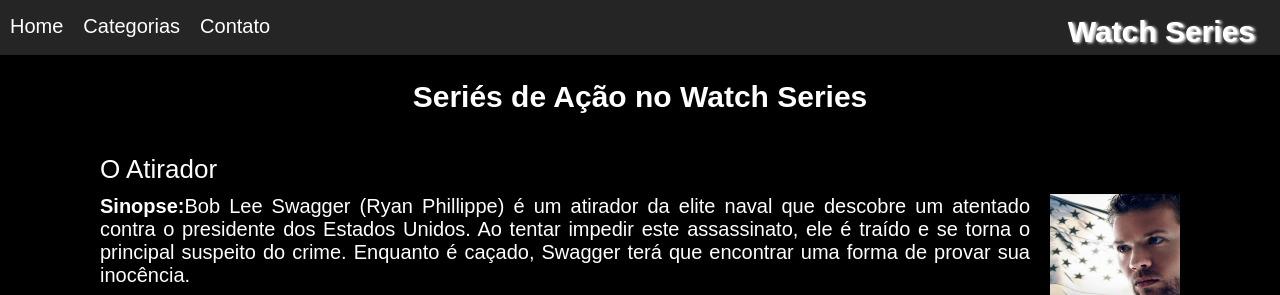
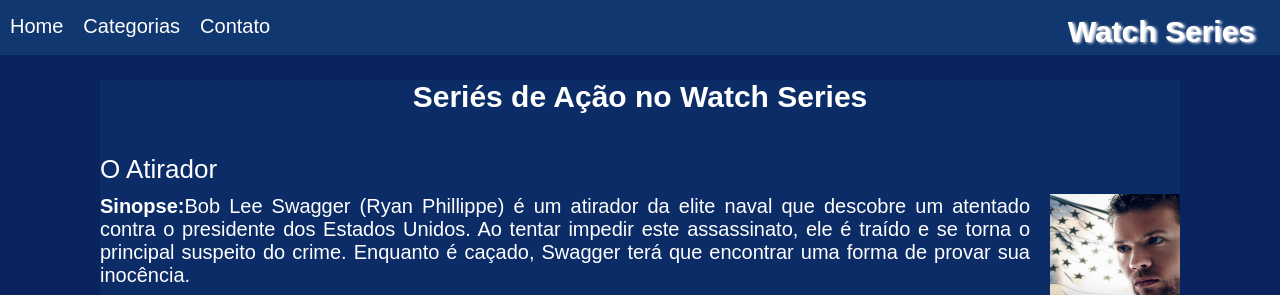
Before and after one commit to DaviMSilva/AtivSeries, a plain HTML site: page acao.html in a window 1280 px wide. Shown: the top 295 px of the page. Drawn offline with Linux system fonts and the light colour scheme.

Commit message:
troca de cor para azul
alterar a cor de preto para azul teste de cor

```diff
--- a/action.css
+++ b/action.css
@@ -2,7 +2,7 @@
 html{
 
 	background-image: url("background.jpg");
-	background-color: black;
+	background-color: rgb(9, 35, 94);
 	height: 600px;
 	margin-top: 50px;
 }
@@ -12,15 +12,21 @@ header {
   top: 0;
   right: 0;
   left: 0;
-  border-bottom: 1px solid #252525;
-  background: #252525;
+  border-bottom: 1px solid rgb(17, 55, 112); ;
+  background: rgb(17, 55, 112); ;
   z-index: 2;
 }
 body{
 	font-family: arial, helvetica, sans-serif;
 	font-size: 20px;
 }
-
+.fundo{
+	background-color: rgba(17, 55, 112,0.5);
+	margin-top: 10px;
+	margin-right: 100px;
+	margin-left: 100px;
+	height: 3500px;
+	}
 .sitenome{
 
 	margin-top: 10px;
@@ -43,7 +49,7 @@ body{
 
 }
 .sitenome a:hover{
-	background:#333;
+	background:rgb(17, 55, 112);
 	color: #fff;
 	-moz-box-shadow:0 0px 0px 0 #CCC;
 	-webkit-box-shadow:0 0px 0px 0 #ccc;
@@ -69,18 +75,17 @@ body{
 	display:block;
 }
 
-.menu li a:hover{
+.menu li a:hover{background:rgb(17, 55, 112);
 	color:#fff;
 	-moz-box-shadow:0 3px 10px 0 #CCC;
-	-webkit-box-shadow:0 0px 0px 0 #ccc;
+	-webkit-box-shadow:0 3px 10px 0 #ccc;
 	text-shadow:0px 0px 5px #fff;
 }
 
-.menu li  ul{
+.menu li   ul{
 	position:absolute;
-	top:25px;
-	left:0;
-	background-color:black;
+	top:25px; left:0;
+	background-color:rgb(17, 55, 112);
 	display:none;
 }
 
@@ -90,15 +95,6 @@ body{
 	border:1px solid #c0c0c0;
 	display:block;
 	width:150px;
-}
-
-.fundo{
-	background-color: rgba(0,0,0,0.8);
-	margin-top: 10px;
-	margin-right: 100px;
-	margin-left: 100px;
-	height: 3000px;
-
 }
 h2{
 	text-align: center;
--- a/anime.css
+++ b/anime.css
@@ -2,7 +2,7 @@
 html{
 
 	background-image: url("background.jpg");
-	background-color: black;
+	background-color: rgb(9, 35, 94);
 	height: 600px;
 	margin-top: 50px;
 }
@@ -12,15 +12,21 @@ header {
   top: 0;
   right: 0;
   left: 0;
-  border-bottom: 1px solid #252525;
-  background: #252525;
+  border-bottom: 1px solid rgb(17, 55, 112); ;
+  background: rgb(17, 55, 112); ;
   z-index: 2;
 }
 body{
 	font-family: arial, helvetica, sans-serif;
 	font-size: 20px;
 }
-
+.fundo{
+	background-color: rgba(17, 55, 112,0.5);
+	margin-top: 10px;
+	margin-right: 100px;
+	margin-left: 100px;
+	height: 3500px;
+	}
 .sitenome{
 
 	margin-top: 10px;
@@ -43,7 +49,7 @@ body{
 
 }
 .sitenome a:hover{
-	background:#333;
+	background:rgb(17, 55, 112);
 	color: #fff;
 	-moz-box-shadow:0 0px 0px 0 #CCC;
 	-webkit-box-shadow:0 0px 0px 0 #ccc;
@@ -69,18 +75,17 @@ body{
 	display:block;
 }
 
-.menu li a:hover{
+.menu li a:hover{background:rgb(17, 55, 112);
 	color:#fff;
 	-moz-box-shadow:0 3px 10px 0 #CCC;
-	-webkit-box-shadow:0 0px 0px 0 #ccc;
+	-webkit-box-shadow:0 3px 10px 0 #ccc;
 	text-shadow:0px 0px 5px #fff;
 }
 
-.menu li  ul{
+.menu li   ul{
 	position:absolute;
-	top:25px;
-	left:0;
-	background-color:black;
+	top:25px; left:0;
+	background-color:rgb(17, 55, 112);
 	display:none;
 }
 
@@ -90,15 +95,6 @@ body{
 	border:1px solid #c0c0c0;
 	display:block;
 	width:150px;
-}
-
-.fundo{
-	background-color: rgba(0,0,0,0.8);
-	margin-top: 10px;
-	margin-right: 100px;
-	margin-left: 100px;
-	height: 3000px;
-
 }
 h2{
 	text-align: center;
--- a/contato.css
+++ b/contato.css
@@ -2,7 +2,7 @@
 html{
 
 	background-image: url("background.jpg");
-	background-color: black;
+	background-color: rgb(9, 35, 94);
 	height: 600px;
 	margin-top: 50px;
 }
@@ -12,8 +12,8 @@ header {
   top: 0;
   right: 0;
   left: 0;
-  border-bottom: 1px solid #252525;
-  background: #252525;
+  border-bottom: 1px solid rgb(17, 55, 112); ;
+  background: rgb(17, 55, 112); ;
   z-index: 2;
 }
 body{
@@ -21,11 +21,11 @@ body{
 	font-size: 20px;
 }
 .fundo{
-	background-color: rgba(0,0,0,0.8);
+	background-color: rgba(17, 55, 112,0.5);
 	margin-top: 10px;
 	margin-right: 100px;
 	margin-left: 100px;
-	height: 1500px;
+	height: 3500px;
 	}
 .sitenome{
 
@@ -49,7 +49,7 @@ body{
 
 }
 .sitenome a:hover{
-	background:#333;
+	background:rgb(17, 55, 112);
 	color: #fff;
 	-moz-box-shadow:0 0px 0px 0 #CCC;
 	-webkit-box-shadow:0 0px 0px 0 #ccc;
@@ -75,7 +75,7 @@ body{
 	display:block;
 }
 
-.menu li a:hover{background:#333;
+.menu li a:hover{background:rgb(17, 55, 112);
 	color:#fff;
 	-moz-box-shadow:0 3px 10px 0 #CCC;
 	-webkit-box-shadow:0 3px 10px 0 #ccc;
@@ -85,7 +85,7 @@ body{
 .menu li   ul{
 	position:absolute;
 	top:25px; left:0;
-	background-color:black;
+	background-color:rgb(17, 55, 112);
 	display:none;
 }
 
--- a/drama.css
+++ b/drama.css
@@ -2,7 +2,7 @@
 html{
 
 	background-image: url("background.jpg");
-	background-color: black;
+	background-color: rgb(9, 35, 94);
 	height: 600px;
 	margin-top: 50px;
 }
@@ -12,15 +12,21 @@ header {
   top: 0;
   right: 0;
   left: 0;
-  border-bottom: 1px solid #252525;
-  background: #252525;
+  border-bottom: 1px solid rgb(17, 55, 112); ;
+  background: rgb(17, 55, 112); ;
   z-index: 2;
 }
 body{
 	font-family: arial, helvetica, sans-serif;
 	font-size: 20px;
 }
-
+.fundo{
+	background-color: rgba(17, 55, 112,0.5);
+	margin-top: 10px;
+	margin-right: 100px;
+	margin-left: 100px;
+	height: 3500px;
+	}
 .sitenome{
 
 	margin-top: 10px;
@@ -43,7 +49,7 @@ body{
 
 }
 .sitenome a:hover{
-	background:#333;
+	background:rgb(17, 55, 112);
 	color: #fff;
 	-moz-box-shadow:0 0px 0px 0 #CCC;
 	-webkit-box-shadow:0 0px 0px 0 #ccc;
@@ -69,18 +75,17 @@ body{
 	display:block;
 }
 
-.menu li a:hover{
+.menu li a:hover{background:rgb(17, 55, 112);
 	color:#fff;
 	-moz-box-shadow:0 3px 10px 0 #CCC;
-	-webkit-box-shadow:0 0px 0px 0 #ccc;
+	-webkit-box-shadow:0 3px 10px 0 #ccc;
 	text-shadow:0px 0px 5px #fff;
 }
 
-.menu li  ul{
+.menu li   ul{
 	position:absolute;
-	top:25px;
-	left:0;
-	background-color:black;
+	top:25px; left:0;
+	background-color:rgb(17, 55, 112);
 	display:none;
 }
 
@@ -92,14 +97,7 @@ body{
 	width:150px;
 }
 
-.fundo{
-	background-color: rgba(0,0,0,0.8);
-	margin-top: 10px;
-	margin-right: 100px;
-	margin-left: 100px;
-	height: 3000px;
 
-}
 h2{
 	text-align: center;
 	color: white;
--- a/index.css
+++ b/index.css
@@ -2,7 +2,7 @@
 html{
 
 	background-image: url("background.jpg");
-	background-color: black;
+	background-color: rgb(9, 35, 94);
 	height: 600px;
 	margin-top: 50px;
 }
@@ -12,8 +12,8 @@ header {
   top: 0;
   right: 0;
   left: 0;
-  border-bottom: 1px solid #252525;
-  background: #252525;
+  border-bottom: 1px solid rgb(17, 55, 112); ;
+  background: rgb(17, 55, 112); ;
   z-index: 2;
 }
 body{
@@ -21,7 +21,7 @@ body{
 	font-size: 20px;
 }
 .fundo{
-	background-color: rgba(0,0,0,0.8);
+	background-color: rgba(17, 55, 112,0.5);
 	margin-top: 10px;
 	margin-right: 100px;
 	margin-left: 100px;
@@ -49,7 +49,7 @@ body{
 
 }
 .sitenome a:hover{
-	background:#333;
+	background:rgb(17, 55, 112);
 	color: #fff;
 	-moz-box-shadow:0 0px 0px 0 #CCC;
 	-webkit-box-shadow:0 0px 0px 0 #ccc;
@@ -75,7 +75,7 @@ body{
 	display:block;
 }
 
-.menu li a:hover{background:#333;
+.menu li a:hover{background:rgb(17, 55, 112);
 	color:#fff;
 	-moz-box-shadow:0 3px 10px 0 #CCC;
 	-webkit-box-shadow:0 3px 10px 0 #ccc;
@@ -85,7 +85,7 @@ body{
 .menu li   ul{
 	position:absolute;
 	top:25px; left:0;
-	background-color:black;
+	background-color:rgb(17, 55, 112);
 	display:none;
 }
 
```
